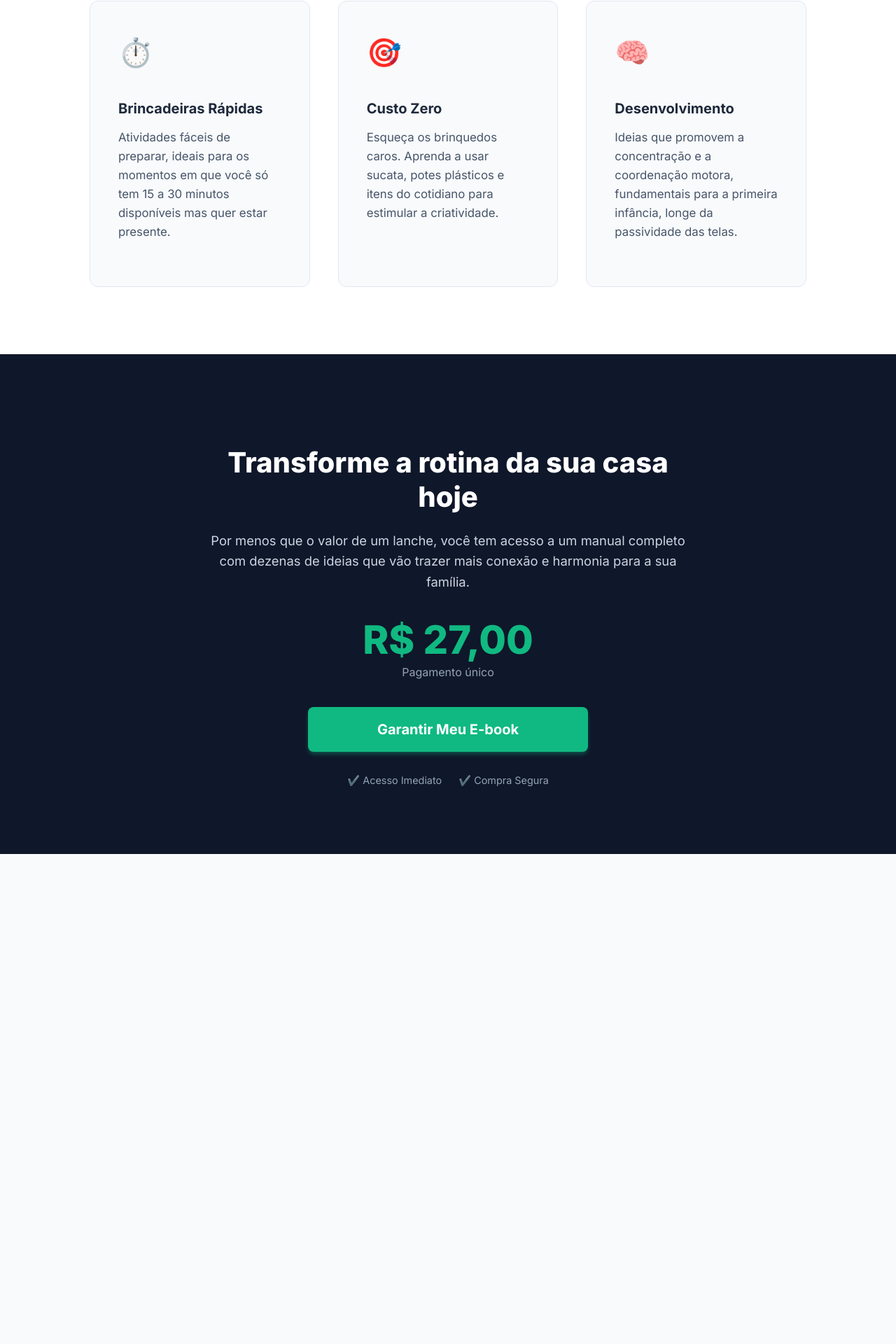
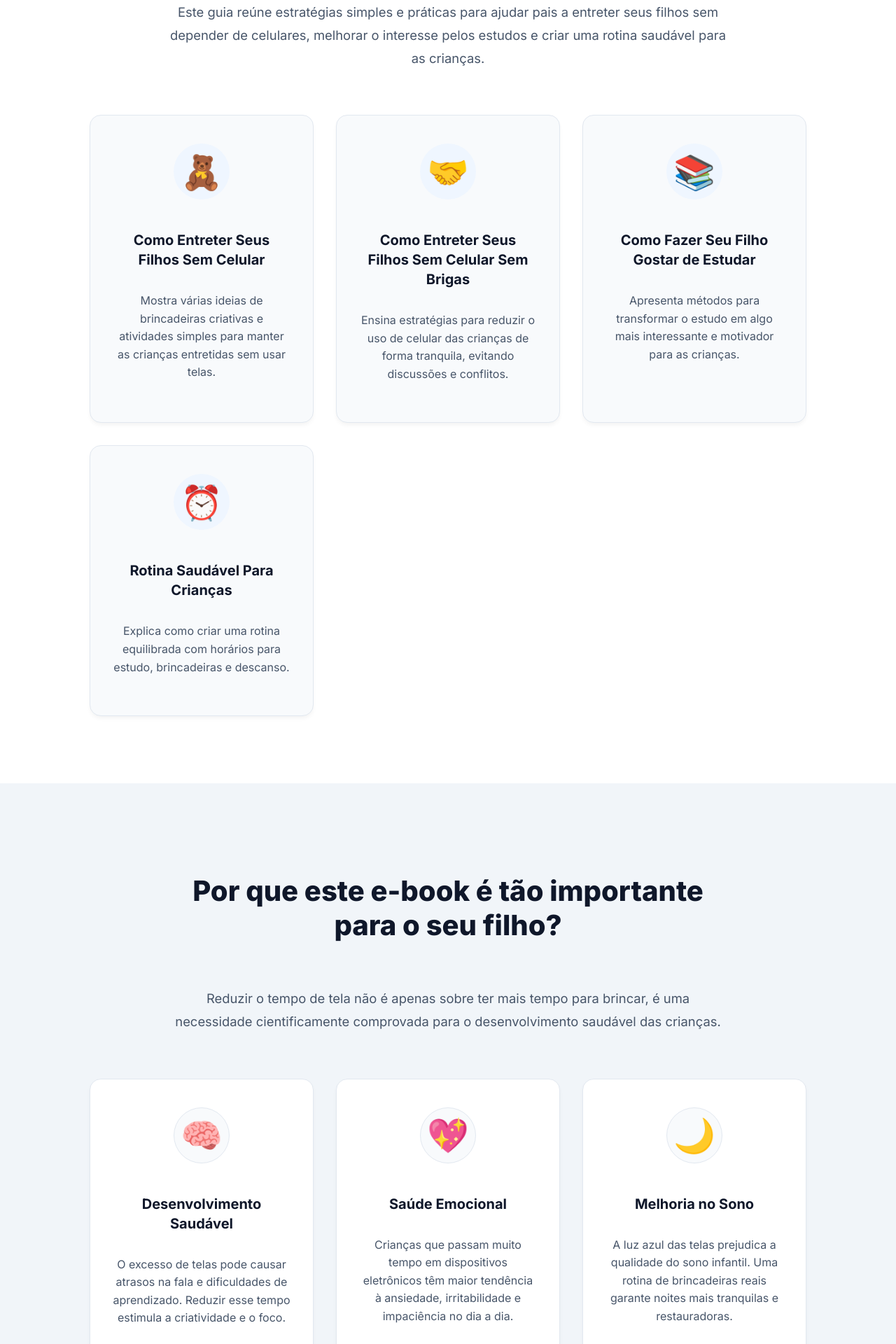
Before and after one commit to Reginaldo345/landing-page-entreter-filhos-sem-celular, a React (Vite) app: page / in a window 1280 px wide. Shown: the part 1770-3690 px from the top of the page at 70% size. Before the commit the page ends 2990 px from the top, so only its background shows below. Built offline with nearby package versions, Linux system fonts and the light colour scheme.

Commit message:
introdução do menu

```diff
--- a/src/App.jsx
+++ b/src/App.jsx
@@ -1,12 +1,59 @@
-import React from 'react';
+import React, { useState, useEffect } from 'react';
 import styles from './App.module.css';
 import ebookCover from './assets/img/capa-ebook.jpg';
 
 function App() {
+  const [isMenuOpen, setIsMenuOpen] = useState(false);
+  const [showScrollTop, setShowScrollTop] = useState(false);
+
+  useEffect(() => {
+    const handleScroll = () => {
+      if (window.scrollY > 300) {
+        setShowScrollTop(true);
+      } else {
+        setShowScrollTop(false);
+      }
+    };
+
+    window.addEventListener('scroll', handleScroll);
+    return () => window.removeEventListener('scroll', handleScroll);
+  }, []);
+
+  const scrollToTop = () => {
+    window.scrollTo({ top: 0, behavior: 'smooth' });
+  };
+
+  const toggleMenu = () => {
+    setIsMenuOpen(!isMenuOpen);
+  };
+
+  const closeMenu = () => {
+    setIsMenuOpen(false);
+  };
+
   return (
     <div className={styles.container}>
+      {/* NAVIGATION MENU */}
+      <nav className={`${styles.navigation} ${isMenuOpen ? styles.navOpen : ''}`}>
+        <button className={styles.hamburgerButton} onClick={toggleMenu} aria-label="Abrir Menu">
+          {isMenuOpen ? '✕' : '☰'}
+        </button>
+
+        {isMenuOpen && (
+          <div className={styles.menuOverlay} onClick={closeMenu}>
+            <ul className={styles.menuList} onClick={(e) => e.stopPropagation()}>
+              <li><a href="#header" onClick={closeMenu}>Início</a></li>
+              <li><a href="#problem" onClick={closeMenu}>O Problema</a></li>
+              <li><a href="#combo" onClick={closeMenu}>O Que Vai Aprender</a></li>
+              <li><a href="#importance" onClick={closeMenu}>Por Que é Importante?</a></li>
+              <li><a href="#checkout" onClick={closeMenu}>Adquirir E-book</a></li>
+            </ul>
+          </div>
+        )}
+      </nav>
+
       {/* HEADER HERO SECTION */}
-      <header className={styles.header}>
+      <header id="header" className={styles.header}>
         <div className={styles.headerContent}>
           <span className={styles.badge}>Guia Prático e Direto ao Ponto</span>
           <h1 className={styles.title}>
@@ -22,7 +69,7 @@ function App() {
           </div>
 
           <div className={styles.heroCtaWrapper}>
-            <a href="https://pay.kiwify.com.br/E2fB0Kj" target="_blank" rel="noreferrer" className={styles.ctaButtonPrimary}>
+            <a href="#checkout" className={styles.ctaButtonPrimary}>
               Comprar E-book Agora
             </a>
             <p className={styles.guaranteeText}>🔒 Pagamento 100% Seguro. Entrega Imediata por E-mail.</p>
@@ -38,7 +85,7 @@ function App() {
       </header>
 
       {/* ABOUT THE PROBLEM SECTION */}
-      <section className={styles.problemSection}>
+      <section id="problem" className={styles.problemSection}>
         <div className={styles.problemContent}>
           <h2>A realidade que ninguém te conta sobre o uso excessivo de telas</h2>
           <p>
@@ -50,27 +97,75 @@ function App() {
         </div>
       </section>
 
-      {/* WHAT'S INSIDE SECTION */}
-      <section className={styles.contentSection}>
-        <h2 className={styles.sectionTitle}>O que você vai aprender neste e-book</h2>
-        <div className={styles.contentGrid}>
-          <div className={styles.contentCard}>
-            <div className={styles.icon}>⏱️</div>
-            <h3>Brincadeiras Rápidas</h3>
-            <p>Atividades fáceis de preparar, ideais para os momentos em que você só tem 15 a 30 minutos disponíveis mas quer estar presente.</p>
+      {/* COMBO CONTENT SECTION */}
+      <section id="combo" className={styles.comboSection}>
+        <div className={styles.comboHeader}>
+          <h2 className={styles.sectionTitle}>O que você vai aprender</h2>
+          <p className={styles.comboDescription}>
+            Este guia reúne estratégias simples e práticas para ajudar pais a entreter seus filhos sem depender de celulares, melhorar o interesse pelos estudos e criar uma rotina saudável para as crianças.
+          </p>
+        </div>
+
+        <div className={styles.comboGrid}>
+          {/* Card 1 */}
+          <div className={styles.comboCard}>
+            <div className={styles.comboIcon}>🧸</div>
+            <h3>Como Entreter Seus Filhos Sem Celular</h3>
+            <p>Mostra várias ideias de brincadeiras criativas e atividades simples para manter as crianças entretidas sem usar telas.</p>
           </div>
-          <div className={styles.contentCard}>
-            <div className={styles.icon}>🎯</div>
-            <h3>Custo Zero</h3>
-            <p>Esqueça os brinquedos caros. Aprenda a usar sucata, potes plásticos e itens do cotidiano para estimular a criatividade.</p>
+          {/* Card 2 */}
+          <div className={styles.comboCard}>
+            <div className={styles.comboIcon}>🤝</div>
+            <h3>Como Entreter Seus Filhos Sem Celular Sem Brigas</h3>
+            <p>Ensina estratégias para reduzir o uso de celular das crianças de forma tranquila, evitando discussões e conflitos.</p>
           </div>
-          <div className={styles.contentCard}>
-            <div className={styles.icon}>🧠</div>
-            <h3>Desenvolvimento</h3>
-            <p>Ideias que promovem a concentração e a coordenação motora, fundamentais para a primeira infância, longe da passividade das telas.</p>
+          {/* Card 3 */}
+          <div className={styles.comboCard}>
+            <div className={styles.comboIcon}>📚</div>
+            <h3>Como Fazer Seu Filho Gostar de Estudar</h3>
+            <p>Apresenta métodos para transformar o estudo em algo mais interessante e motivador para as crianças.</p>
+          </div>
+          {/* Card 4 */}
+          <div className={styles.comboCard}>
+            <div className={styles.comboIcon}>⏰</div>
+            <h3>Rotina Saudável Para Crianças</h3>
+            <p>Explica como criar uma rotina equilibrada com horários para estudo, brincadeiras e descanso.</p>
           </div>
         </div>
       </section>
+
+      {/* IMPORTANCE SECTION */}
+      <section id="importance" className={styles.importanceSection}>
+        <div className={styles.importanceHeader}>
+          <h2 className={styles.sectionTitle}>Por que este e-book é tão importante para o seu filho?</h2>
+          <p className={styles.importanceDescription}>
+            Reduzir o tempo de tela não é apenas sobre ter mais tempo para brincar, é uma necessidade cientificamente comprovada para o desenvolvimento saudável das crianças.
+          </p>
+        </div>
+
+        <div className={styles.importanceGrid}>
+          {/* Card 1 */}
+          <div className={styles.importanceCard}>
+            <div className={styles.importanceIcon}>🧠</div>
+            <h3>Desenvolvimento Saudável</h3>
+            <p>O excesso de telas pode causar atrasos na fala e dificuldades de aprendizado. Reduzir esse tempo estimula a criatividade e o foco.</p>
+          </div>
+          {/* Card 2 */}
+          <div className={styles.importanceCard}>
+            <div className={styles.importanceIcon}>💖</div>
+            <h3>Saúde Emocional</h3>
+            <p>Crianças que passam muito tempo em dispositivos eletrônicos têm maior tendência à ansiedade, irritabilidade e impaciência no dia a dia.</p>
+          </div>
+          {/* Card 3 */}
+          <div className={styles.importanceCard}>
+            <div className={styles.importanceIcon}>🌙</div>
+            <h3>Melhoria no Sono</h3>
+            <p>A luz azul das telas prejudica a qualidade do sono infantil. Uma rotina de brincadeiras reais garante noites mais tranquilas e restauradoras.</p>
+          </div>
+        </div>
+      </section>
+
+
 
       {/* FOOTER CALL TO ACTION */}
       <footer className={styles.footer} id="checkout">
@@ -95,6 +190,13 @@ function App() {
           </div>
         </div>
       </footer>
+
+      {/* SCROLL TO TOP BUTTON */}
+      {showScrollTop && (
+        <button className={styles.scrollTopButton} onClick={scrollToTop} aria-label="Voltar ao topo">
+          ↑
+        </button>
+      )}
     </div>
   );
 }
--- a/src/App.module.css
+++ b/src/App.module.css
@@ -1,4 +1,8 @@
 @import url('https://fonts.googleapis.com/css2?family=Inter:wght@300;400;600;700;800&display=swap');
+
+:global(html) {
+  scroll-behavior: smooth;
+}
 
 :global(body) {
   margin: 0;
@@ -18,11 +22,132 @@
   overflow-x: hidden;
   background-color: #f8fafc;
   color: #334155;
+  position: relative;
 }
 
 .container * {
   box-sizing: border-box;
 }
+
+/* --- NAVIGATION MENU --- */
+.hamburgerButton {
+  position: fixed;
+  top: 2rem;
+  right: 2rem;
+  width: 50px;
+  height: 50px;
+  border-radius: 50%;
+  background: #ffffff;
+  color: #0f172a;
+  border: 1px solid #e2e8f0;
+  font-size: 1.5rem;
+  box-shadow: 0 4px 6px rgba(0, 0, 0, 0.1);
+  display: flex;
+  align-items: center;
+  justify-content: center;
+  cursor: pointer;
+  z-index: 1000;
+  transition: all 0.2s ease;
+}
+
+.hamburgerButton:hover {
+  background: #f1f5f9;
+  transform: scale(1.05);
+}
+
+.menuOverlay {
+  position: fixed;
+  top: 0;
+  left: 0;
+  width: 100%;
+  height: 100vh;
+  background: rgba(15, 23, 42, 0.5);
+  backdrop-filter: blur(4px);
+  z-index: 999;
+  display: flex;
+  justify-content: flex-end;
+  animation: fadeIn 0.3s ease forwards;
+}
+
+@keyframes fadeIn {
+  from { opacity: 0; }
+  to { opacity: 1; }
+}
+
+.menuList {
+  background: #ffffff;
+  width: 300px;
+  height: 100%;
+  padding: 6rem 2rem 2rem 2rem;
+  margin: 0;
+  list-style: none;
+  display: flex;
+  flex-direction: column;
+  gap: 1.5rem;
+  box-shadow: -4px 0 15px rgba(0,0,0,0.1);
+  animation: slideIn 0.3s ease forwards;
+}
+
+@keyframes slideIn {
+  from { transform: translateX(100%); }
+  to { transform: translateX(0); }
+}
+
+.menuList li {
+  width: 100%;
+}
+
+.menuList a {
+  text-decoration: none;
+  font-size: 1.15rem;
+  font-weight: 600;
+  color: #334155;
+  padding: 0.75rem 1rem;
+  border-radius: 8px;
+  display: block;
+  transition: all 0.2s;
+}
+
+.menuList a:hover {
+  background: #eff6ff;
+  color: #2563eb;
+  padding-left: 1.5rem;
+}
+
+/* --- SCROLL TO TOP BUTTON --- */
+.scrollTopButton {
+  position: fixed;
+  bottom: 2rem;
+  right: 2rem;
+  width: 50px;
+  height: 50px;
+  border-radius: 50%;
+  background: #10b981;
+  color: white;
+  border: none;
+  font-size: 1.5rem;
+  font-weight: bold;
+  box-shadow: 0 4px 10px rgba(16, 185, 129, 0.4);
+  cursor: pointer;
+  z-index: 900;
+  display: flex;
+  align-items: center;
+  justify-content: center;
+  transition: all 0.3s ease;
+  animation: popIn 0.4s cubic-bezier(0.175, 0.885, 0.32, 1.275) forwards;
+}
+
+@keyframes popIn {
+  from { transform: scale(0); opacity: 0; }
+  to { transform: scale(1); opacity: 1; }
+}
+
+.scrollTopButton:hover {
+  background: #059669;
+  transform: scale(1.1) translateY(-5px);
+  box-shadow: 0 6px 15px rgba(16, 185, 129, 0.5);
+}
+
 
 /* --- HEADER / HERO --- */
 .header {
@@ -181,56 +306,156 @@
 }
 
 
-/* --- CONTENT SECTION --- */
-.contentSection {
+/* --- COMBO SECTION --- */
+.comboSection {
   padding: 6rem 10%;
   background-color: #ffffff;
 }
 
+.comboHeader {
+  text-align: center;
+  max-width: 800px;
+  margin: 0 auto 4rem auto;
+}
+
+.comboDescription {
+  font-size: 1.15rem;
+  color: #475569;
+  line-height: 1.8;
+  margin-top: 1.5rem;
+}
+
+.comboGrid {
+  display: grid;
+  grid-template-columns: repeat(auto-fit, minmax(260px, 1fr));
+  gap: 2rem;
+}
+
+.comboCard {
+  background: #f8fafc;
+  padding: 2.5rem 2rem;
+  border-radius: 16px;
+  border: 1px solid #e2e8f0;
+  box-shadow: 0 4px 6px -1px rgba(0, 0, 0, 0.05);
+  transition: transform 0.3s ease, box-shadow 0.3s ease;
+  display: flex;
+  flex-direction: column;
+  align-items: center;
+  text-align: center;
+}
+
+.comboCard:hover {
+  transform: translateY(-5px);
+  box-shadow: 0 10px 15px -3px rgba(0, 0, 0, 0.1);
+  border-color: #cbd5e1;
+}
+
+.comboIcon {
+  font-size: 3rem;
+  margin-bottom: 1.5rem;
+  background: #eff6ff;
+  width: 80px;
+  height: 80px;
+  display: flex;
+  align-items: center;
+  justify-content: center;
+  border-radius: 50%;
+}
+
+.comboCard h3 {
+  font-size: 1.25rem;
+  font-weight: 700;
+  margin-bottom: 1rem;
+  color: #0f172a;
+  line-height: 1.4;
+}
+
+.comboCard p {
+  color: #475569;
+  line-height: 1.6;
+  font-size: 1rem;
+}
+
+
+/* --- IMPORTANCE SECTION --- */
+.importanceSection {
+  padding: 6rem 10%;
+  background-color: #f1f5f9;
+}
+
+.importanceHeader {
+  text-align: center;
+  max-width: 800px;
+  margin: 0 auto 4rem auto;
+}
+
+.importanceDescription {
+  font-size: 1.15rem;
+  color: #475569;
+  line-height: 1.8;
+  margin-top: 1.5rem;
+}
+
+.importanceGrid {
+  display: grid;
+  grid-template-columns: repeat(auto-fit, minmax(280px, 1fr));
+  gap: 2rem;
+}
+
+.importanceCard {
+  background: #ffffff;
+  padding: 2.5rem 2rem;
+  border-radius: 16px;
+  border: 1px solid #e2e8f0;
+  box-shadow: 0 4px 6px -1px rgba(0, 0, 0, 0.05);
+  transition: transform 0.3s ease, box-shadow 0.3s ease;
+  display: flex;
+  flex-direction: column;
+  align-items: center;
+  text-align: center;
+}
+
+.importanceCard:hover {
+  transform: translateY(-5px);
+  box-shadow: 0 10px 15px -3px rgba(0, 0, 0, 0.1);
+  border-color: #cbd5e1;
+}
+
+.importanceIcon {
+  font-size: 3rem;
+  margin-bottom: 1.5rem;
+  background: #f8fafc;
+  width: 80px;
+  height: 80px;
+  display: flex;
+  align-items: center;
+  justify-content: center;
+  border-radius: 50%;
+  border: 1px solid #e2e8f0;
+}
+
+.importanceCard h3 {
+  font-size: 1.25rem;
+  font-weight: 700;
+  margin-bottom: 1rem;
+  color: #0f172a;
+  line-height: 1.4;
+}
+
+.importanceCard p {
+  color: #475569;
+  line-height: 1.6;
+  font-size: 1rem;
+}
+
+
+/* --- CONTENT SECTION --- */
 .sectionTitle {
   font-size: 2.5rem;
   font-weight: 800;
   text-align: center;
   margin-bottom: 4rem;
   color: #0f172a;
-}
-
-.contentGrid {
-  display: grid;
-  grid-template-columns: repeat(auto-fit, minmax(300px, 1fr));
-  gap: 2.5rem;
-}
-
-.contentCard {
-  background: #f8fafc;
-  padding: 3rem 2.5rem;
-  border-radius: 12px;
-  border: 1px solid #e2e8f0;
-  transition: all 0.2s ease;
-}
-
-.contentCard:hover {
-  border-color: #cbd5e1;
-  box-shadow: 0 4px 6px -1px rgba(0, 0, 0, 0.05);
-}
-
-.icon {
-  font-size: 2.5rem;
-  margin-bottom: 1.5rem;
-  display: inline-block;
-}
-
-.contentCard h3 {
-  font-size: 1.25rem;
-  font-weight: 700;
-  margin-bottom: 1rem;
-  color: #1e293b;
-}
-
-.contentCard p {
-  color: #475569;
-  line-height: 1.6;
-  font-size: 1.05rem;
 }
 
 
@@ -314,13 +539,27 @@
 @media (max-width: 1024px) {
   .header { padding: 4rem 5%; }
   .title { font-size: 2.75rem; }
-  .problemSection, .contentSection, .footer { padding: 5rem 5%; }
+  .problemSection, .comboSection, .importanceSection, .footer { padding: 5rem 5%; }
 }
 
 @media (max-width: 768px) {
   .header {
     flex-direction: column;
     text-align: left;
+  }
+
+  .hamburgerButton {
+    top: 1rem;
+    right: 1rem;
+    width: 45px;
+    height: 45px;
+  }
+
+  .scrollTopButton {
+    bottom: 1rem;
+    right: 1rem;
+    width: 45px;
+    height: 45px;
   }
 
   .headerContent {
```
